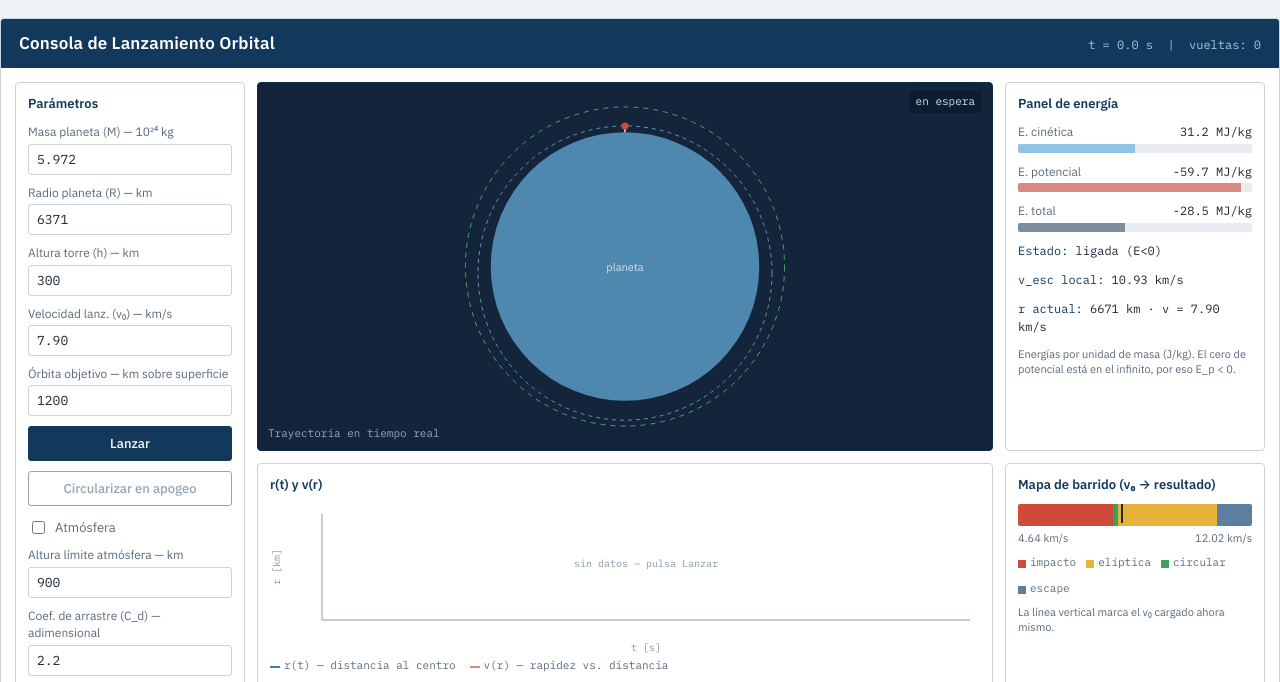
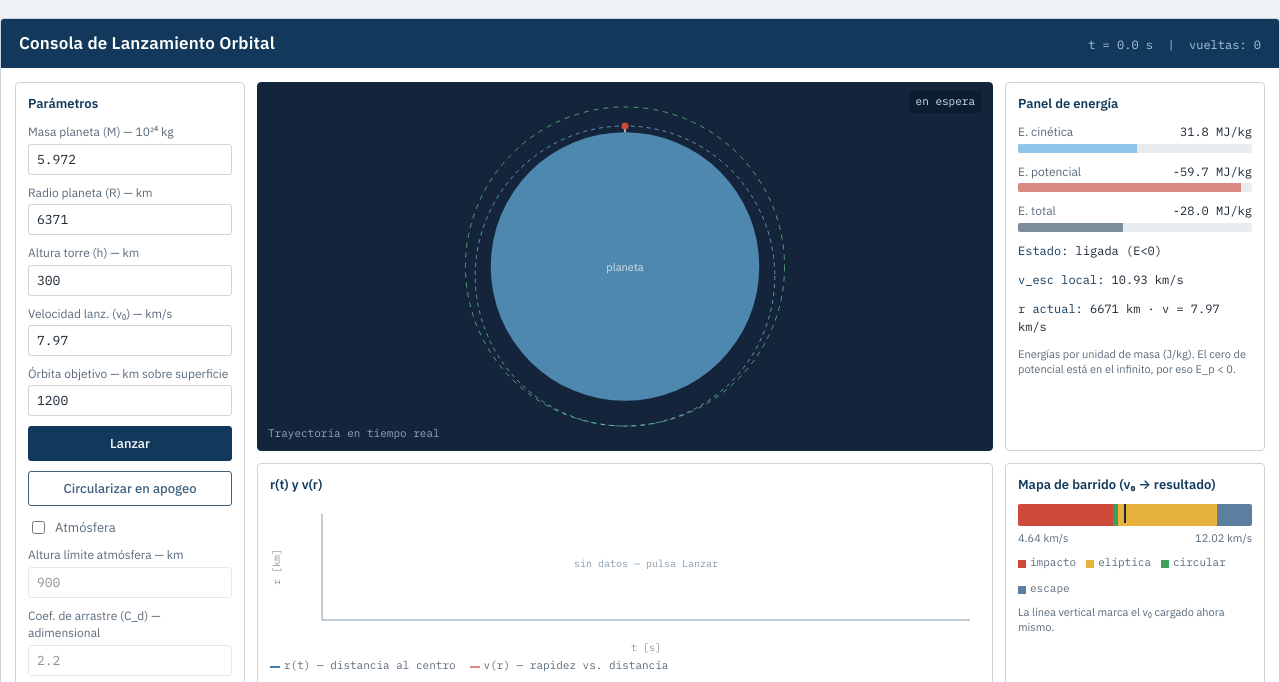
Before and after one commit to Navaa04/canon-de-newton, a website: page index.html in a window 1280 px wide. Shown: the top 682 px of the page. Drawn offline with Linux system fonts and the light colour scheme.

Commit message:
mejoras visuales

```diff
--- a/index.html
+++ b/index.html
@@ -288,6 +288,11 @@
 @media (prefers-reduced-motion: reduce){
   .relleno{transition:none}
 }
+@media (prefers-color-scheme: dark){
+  :root:not([data-theme="light"]) .lectura{color:#8fc3e8}
+}
+.campo input:disabled{opacity:.5;cursor:not-allowed}
+#btn-circular:disabled{opacity:.8}
 </style>
 </head>
 <body>
@@ -318,7 +323,7 @@
       </div>
       <div class="campo">
         <label for="in-v0">Velocidad lanz. (v₀) — km/s</label>
-        <input id="in-v0" type="number" step="0.01" value="7.90">
+        <input id="in-v0" type="number" step="0.01" value="7.97">
       </div>
       <div class="campo">
         <label for="in-obj">Órbita objetivo — km sobre superficie</label>
@@ -639,7 +644,7 @@
   dibujarSerie($('g-rt'), app.serieRT, '#3d7fb0',
     { x:'t', xU:'s',  y:'r', yU:'km',   xDec:0, yDec:0 });
   dibujarSerie($('g-vr'), app.serieVR, '#d98a80',
-    { x:'r', xU:'km', y:'v', yU:'km/s', xDec:0, yDec:2 });
+    { x:'r', xU:'km', y:'v', yU:'km/s', xDec:0, yDec:3 });
 }
 
 /* ============================================================
```
